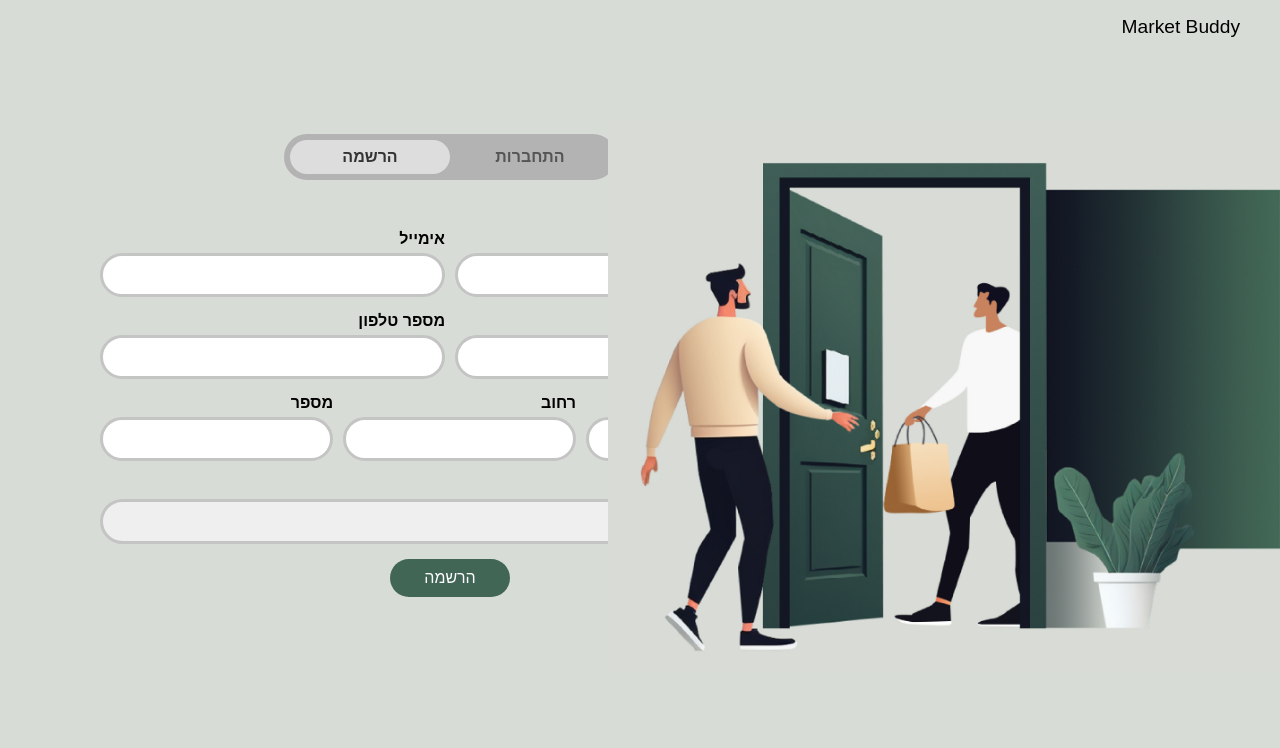
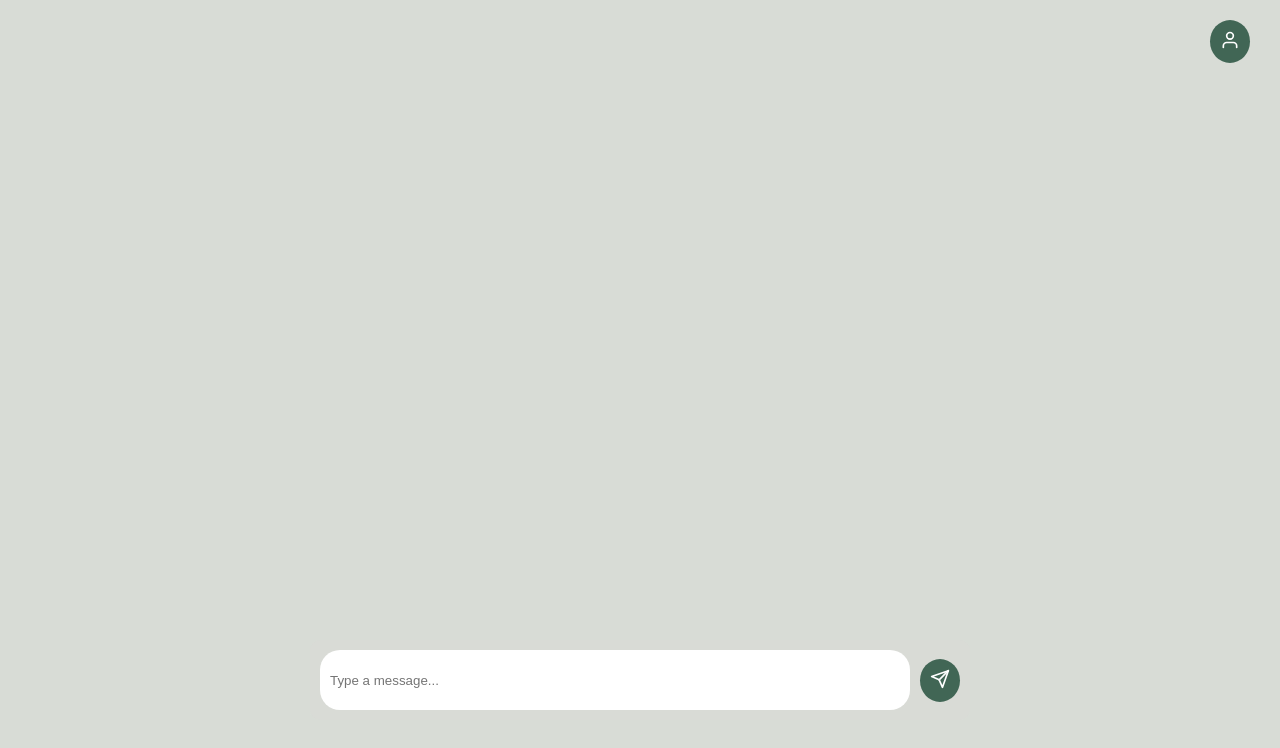
Before and after one commit to NirMendelson/marketBuddy, a React (Create React App) app: page /chat in a window 1280 px wide. Shown: the top 748 px of the page. Built offline with nearby package versions, Linux system fonts and the light colour scheme.

Commit message:
added chat page

```diff
--- a/package.json
+++ b/package.json
@@ -14,6 +14,7 @@
     "pg": "^8.13.3",
     "react": "^19.0.0",
     "react-dom": "^19.0.0",
+    "react-icons": "^5.5.0",
     "react-router-dom": "^7.2.0",
     "react-scripts": "^5.0.1",
     "web-vitals": "^2.1.4"
--- a/src/App.js
+++ b/src/App.js
@@ -1,15 +1,15 @@
 import React from "react";
-import { createRoot } from "react-dom/client";
-import { HashRouter as Router, Route, Routes } from "react-router-dom";
+import { BrowserRouter as Router, Route, Routes } from "react-router-dom";
 import Home from "./Home";
 import Header from "./Header";
+import Chat from "./Chat";
 
 const App = () => {
   return (
     <Router>
-      <Header />
       <Routes>
         <Route path="/" element={<Home />} />
+        <Route path="/chat" element={<Chat />} />
       </Routes>
     </Router>
   );
--- /dev/null
+++ b/src/Chat.css
@@ -0,0 +1,110 @@
+
+
+.chat-container {
+  display: flex;
+  flex-direction: column;
+  height: 90vh;
+  position: relative;
+}
+
+.chat-header {
+  display: flex;
+  justify-content: flex-end;
+  padding: 10px;
+}
+
+.user-button {
+  background-color: #416655;
+  border: none;
+  color: white;
+  padding: 10px;
+  margin: 10px 20px;
+  border-radius: 50%;
+  cursor: pointer;
+}
+
+.chat-messages {
+  flex: 1;
+  padding: 20px;
+  overflow-y: auto;
+  display: flex;
+  flex-direction: column; /* Ensures messages are stacked vertically */
+  align-items: flex-start; /* Aligns messages to the left by default */
+}
+
+.message {
+  background: white;
+  padding: 10px;
+  border-radius: 10px;
+  margin: 5px 0;
+  display: inline-block;
+  max-width: 35%;
+  min-width: 50px; /* Ensures tiny messages don’t collapse */
+  word-wrap: break-word;
+  white-space: pre-wrap; /* Allows proper word wrapping */
+  width: fit-content; /* Makes the message bubble only as wide as necessary */
+}
+
+.message.user {
+  background: #416655;
+  color: white;
+  align-self: flex-end;
+}
+
+
+.chat-input-container {
+  display: flex;
+  align-items: center;
+  padding: 10px;
+  background-color: #d9dbd6;
+  position: absolute;
+  bottom: 0;
+  left: 50%;
+  transform: translateX(-50%);
+  width: 50%;
+  border-radius: 10px;
+}
+
+.chat-input {
+  flex: 1;
+  padding: 10px;
+  border: none;
+  border-radius: 20px;
+  outline: none;
+  height: 40px;
+}
+
+.send-button {
+  background-color: #416655;
+  border: none;
+  color: white;
+  padding: 10px;
+  border-radius: 50%;
+  cursor: pointer;
+  margin-left: 10px;
+}
+
+.user-info-modal {
+  position: fixed;
+  top: 50%;
+  left: 50%;
+  transform: translate(-50%, -50%);
+  background: white;
+  padding: 20px;
+  border-radius: 10px;
+  box-shadow: 0px 0px 10px rgba(0, 0, 0, 0.2);
+}
+
+.user-info-content {
+  text-align: center;
+}
+
+.close-button {
+  background-color: #416655;
+  border: none;
+  color: white;
+  padding: 10px;
+  border-radius: 5px;
+  cursor: pointer;
+  margin-top: 10px;
+}
--- /dev/null
+++ b/src/Chat.js
@@ -0,0 +1,68 @@
+import React, { useState } from "react";
+import "./Chat.css";
+import { FiSend, FiUser } from "react-icons/fi";
+
+const Chat = () => {
+  const [message, setMessage] = useState("");
+  const [messages, setMessages] = useState([]);
+  const [showUserInfo, setShowUserInfo] = useState(false);
+
+  const handleSend = () => {
+    if (message.trim() !== "") {
+      setMessages([...messages, { text: message, sender: "user" }]);
+      setMessage("");
+    }
+  };
+
+  const handleKeyDown = (e) => {
+    if (e.key === "Enter") {
+      e.preventDefault(); // Prevents new line in input
+      handleSend();
+    }
+  };
+
+  return (
+    <div className="chat-container">
+      <div className="chat-header">
+        <button className="user-button" onClick={() => setShowUserInfo(true)}>
+          <FiUser size={20} />
+        </button>
+      </div>
+
+      <div className="chat-messages">
+        {messages.map((msg, index) => (
+          <div key={index} className={`message ${msg.sender}`}>
+            {msg.text}
+          </div>
+        ))}
+      </div>
+
+      <div className="chat-input-container">
+        <input
+          type="text"
+          className="chat-input"
+          value={message}
+          onChange={(e) => setMessage(e.target.value)}
+          onKeyDown={handleKeyDown} // Listen for Enter key
+          placeholder="Type a message..."
+        />
+        <button className="send-button" onClick={handleSend}>
+          <FiSend size={20} />
+        </button>
+      </div>
+
+      {showUserInfo && (
+        <div className="user-info-modal">
+          <div className="user-info-content">
+            <h3>User Details</h3>
+            <p>Name: John Doe</p>
+            <p>Email: johndoe@example.com</p>
+            <button className="close-button" onClick={() => setShowUserInfo(false)}>Close</button>
+          </div>
+        </div>
+      )}
+    </div>
+  );
+};
+
+export default Chat;
```
Also changed, not shown: 1 other file (tests, documents, lock files or other folders).
